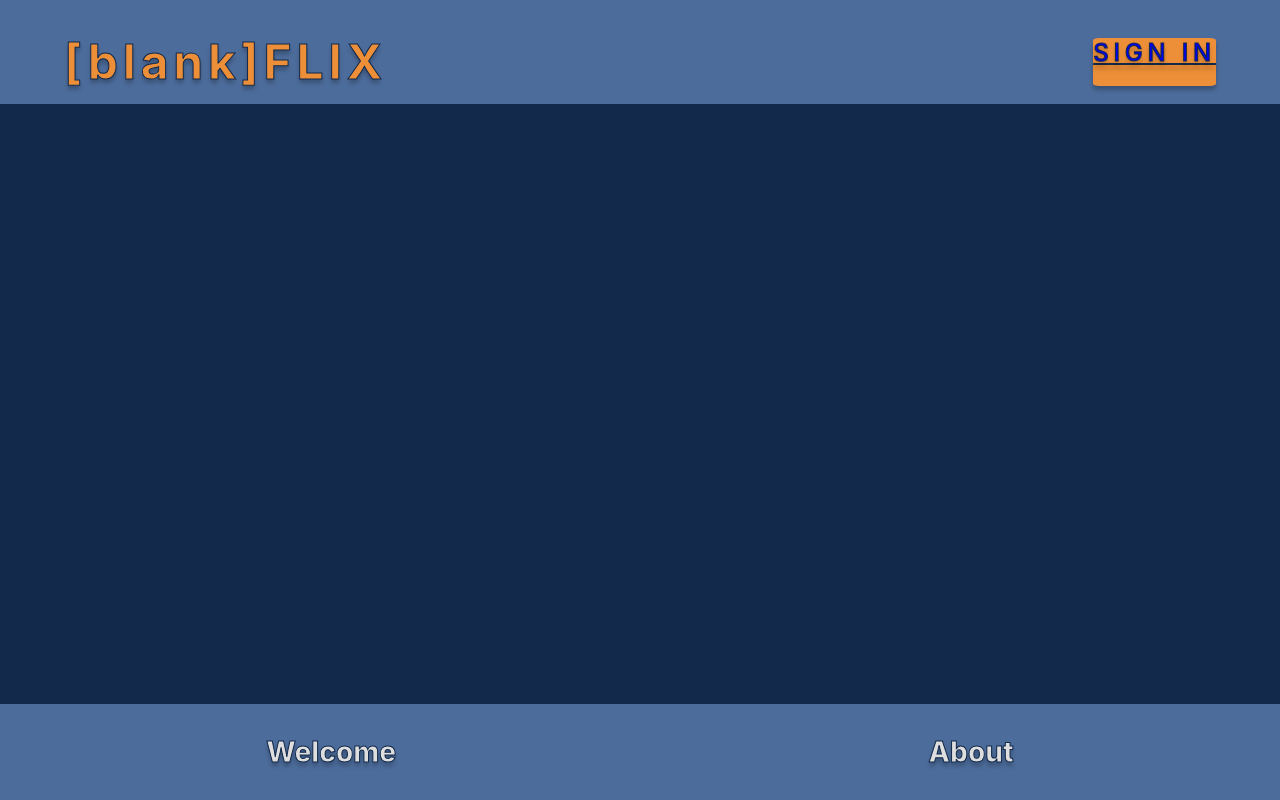
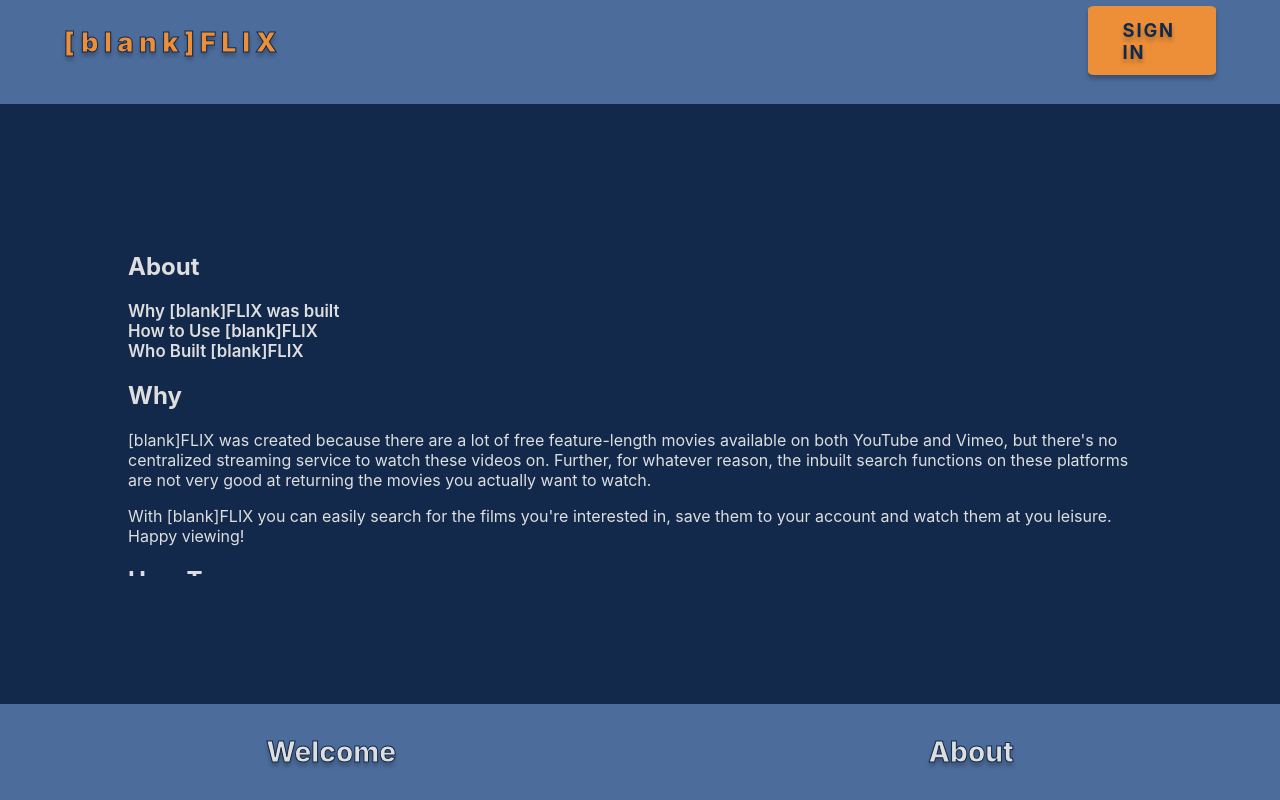
Before and after one commit to replacem3nts/blankflix_frontend, a React (Create React App) app: page /about in a window 1280 px wide. Built offline with nearby package versions, Linux system fonts and the light colour scheme.

Commit message:
updates the about page, changes some css

```diff
--- a/package.json
+++ b/package.json
@@ -11,6 +11,7 @@
     "react-dom": "^16.13.1",
     "react-redux": "^7.2.0",
     "react-router-dom": "^5.2.0",
+    "react-router-hash-link": "^1.2.2",
     "react-scripts": "3.4.1",
     "redux": "^4.0.5"
   },
--- a/src/App.css
+++ b/src/App.css
@@ -10,13 +10,25 @@
 #auth-form-button {
   background: #ED8F38;
   box-sizing: border-box;
+  display: flex;
+  flex-direction: column;
+  padding: 3%;
+  justify-content: center;
   height: 2em;
-  max-width: 6em;
+  max-width: 8em;
   border-radius: 5%;
   border: 10px #12294B;
   box-shadow: 0px 4px 4px rgba(0, 0, 0, 0.25);
-  font-weight: 500;
   color: #12294B;
+}
+
+#auth-form-button a {
+  text-decoration: none;
+  color: #12294B;
+  font-weight: 700;
+  font-size: 1.15em;
+  letter-spacing: 0.1em;
+  text-shadow: 0px 4px 4px rgba(0, 0, 0, 0.25);
 }
 
 .App-header {
@@ -54,10 +66,33 @@
   flex-direction: row;
   align-items: center;
   justify-content: space-between;
-  font-size: calc(8px + 2vmin);
+}
+
+#site-title a {
+  font-size: .85em;
+  text-decoration: none;
   font-weight: bolder;
   letter-spacing: 0.2em;
   color: #ED8F38;
   text-shadow: 0px 4px 4px rgba(0, 0, 0, 0.25);
   -webkit-text-stroke: 1px #12294B;
 }
+
+#about {
+  overflow: scroll;
+  margin: 10%;
+  text-align: left;
+}
+
+#about-toc {
+  list-style: none;
+  padding-inline-start: 0;
+}
+
+#about-toc li a {
+  text-decoration: none;
+  color: #DEDEDE;
+  font-size: 1.05em;
+  font-weight: 600;
+
+}
--- a/src/App.js
+++ b/src/App.js
@@ -20,8 +20,10 @@
         .then(user => {
           if(!user.message){
               this.props.dispatch(addUser(user))
-              this.props.history.push('/')
-          }
+            } else {
+              localStorage.clear()
+            }
+            this.props.history.push('/')
         })
     }
   }
--- a/src/components/LogOutButton.js
+++ b/src/components/LogOutButton.js
@@ -1,17 +1,13 @@
 import React from 'react'
 import { useDispatch } from 'react-redux'
 import { logUserOut } from '../actions/users'
-import { useHistory } from 'react-router-dom'
+import { NavLink } from 'react-router-dom'
 
 export const LogOutButton = () => {
     let dispatch = useDispatch()
-    let history = useHistory()
 
     let handleLogout = () => {
         dispatch(logUserOut())
-        history.push('/')
     }
-    return (
-        <div id="auth-form-button" onClick={handleLogout}>LOGOUT</div>
-    )
+    return <div id="auth-form-button"><NavLink to='/' onClick={handleLogout}>LOGOUT</NavLink></div>
 }
--- a/src/components/loggedin/Profile.js
+++ b/src/components/loggedin/Profile.js
@@ -53,7 +53,7 @@
                     <form onSubmit={handleFormSubmit}>
                         <h2>Username: </h2>
                         <label htmlFor={username} hidden={true}>Username: </label>
-                        <input type='text' autoComplete='off' name='username' value={username} onChange={handleChange}></input><br/><br/>
+                        <input type='text' autoComplete='off' name='username' value={username} onChange={handleChange}></input><br/>
                         <h2>App Name: </h2>
                         <label htmlFor={appname} hidden={true}>Name of Your App: </label>
                         <input type='text' autoComplete='off' name='appname' value={appname} onChange={handleChange}></input><br/><br/>
--- a/src/components/loggedout/AuthForm.js
+++ b/src/components/loggedout/AuthForm.js
@@ -73,7 +73,7 @@
                     ?
                     <>
                         <label htmlFor={appname} hidden={true}>Name of Your App: </label>
-                        <input type='text' autoComplete='off' name='appname' value={appname} onChange={handleChange} placeholder='Enter a name for your app'></input><br/><br/>
+                        <input type='text' autoComplete='off' name='appname' value={appname} onChange={handleChange} placeholder='Name your app!'></input><br/><br/>
                     </>
                     :
                     null
--- a/src/components/persistent/About.js
+++ b/src/components/persistent/About.js
@@ -1,9 +1,29 @@
 import React from 'react'
+import { HashLink as Link } from 'react-router-hash-link'
 
 export const About = () => {
     return (
-        <div>
+        <article id='about'>
+            <section>
+                <h2>About</h2>
+                <ul id='about-toc'>
+                    <li><Link to='/about#why'>Why [blank]FLIX was built</Link></li>
+                    <li><Link to='/about#how-to'>How to Use [blank]FLIX</Link></li>
+                    <li><Link to='/about#who'>Who Built [blank]FLIX</Link></li>
+                </ul>
+            </section>
+            <section id='why'>
+                <h2>Why</h2>
+                <p>[blank]FLIX was created because there are a lot of free feature-length movies available on both YouTube and Vimeo, but there's no centralized streaming service to watch these videos on. Further, for whatever reason, the inbuilt search functions on these platforms are not very good at returning the movies you actually want to watch.</p>
+                <p>With [blank]FLIX you can easily search for the films you're interested in, save them to your account and watch them at you leisure. Happy viewing!</p>
+            </section>
+            <section id='how-to'>
+                <h2>How To</h2>
+                <p>To get started click the sign up button and create an account. Once you've logged in, you can click the 'NEW' button and add vidoes to your personal video streaming service. When you </p>
+            </section>
+            <section id='who'>
+            </section>
 
-        </div>
+        </article>
     )
 }
--- a/src/components/persistent/SiteHeader.js
+++ b/src/components/persistent/SiteHeader.js
@@ -2,13 +2,18 @@
 import { useSelector } from 'react-redux'
 import { AuthButton } from '../AuthButton'
 import { LogOutButton } from '../LogOutButton'
+import { NavLink } from 'react-router-dom'
 
 export const SiteHeader = () => {
     let appname = useSelector(state => state.appname)
     let token = useSelector(state => state.token)
     return (
         <span id='inner-header'>
-            <h1>{!!appname ? `${appname}FLIX` : '[blank]FLIX'}</h1>
+            <h1 id='site-title'>{!!appname ?
+                <NavLink to='/'>{`${appname}FLIX`}</NavLink>
+                :
+                <NavLink to='/'>{'[blank]FLIX'}</NavLink>
+                }</h1>
             {!!token
                 ?
                 <LogOutButton/>
--- a/src/containers/NavContainer.js
+++ b/src/containers/NavContainer.js
@@ -10,7 +10,8 @@
         loggedIn: [
             {path: '', pathname: 'Home'},
             {path: 'profile', pathname: 'Profile'},
-            {path: 'addmovie', pathname: 'New'}
+            {path: 'addmovie', pathname: 'New'},
+            {path: 'about', pathname: 'About'}
         ]
     }
 
```
Also changed, not shown: 1 other file (tests, documents, lock files or other folders).
